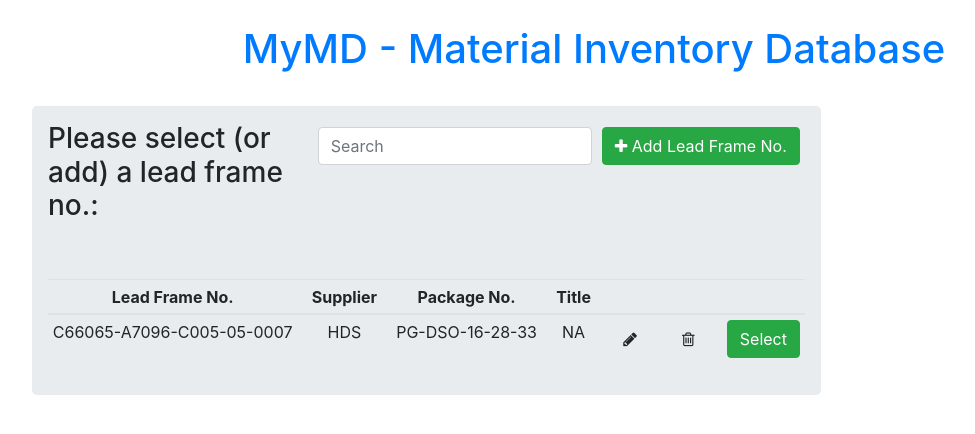
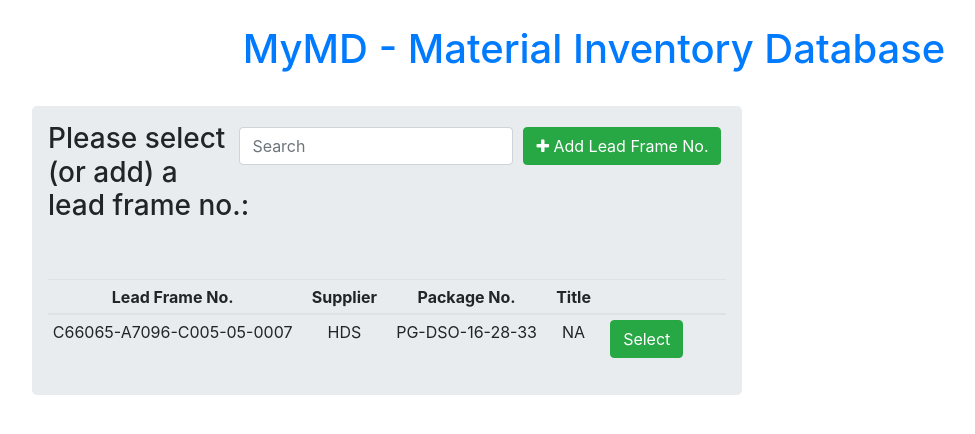
Before and after one commit to dsheah002/MyMDuser-old-, a Flask app: page /lead_type in a window 1280 px wide. Shown: the top 434 px of the page, without its empty margins (38-1013 px from the left). Run offline with Flask 2, Linux system fonts and the light colour scheme; data comes from the database, SQL or seed files in the repository; some libraries are stand-ins or nearby versions.

Commit message:
lead update

```diff
--- a/templates/lead_type.html
+++ b/templates/lead_type.html
@@ -69,17 +69,6 @@
                         <td>{{ lead.package_no }}</td>
                         <td></td>
                         <td>{{ lead.title }}</td>
-                        <td></td>
-
-                        <td>
-                            <a href="/lead_type/update/{{lead.lead_type_id}}" class="btn" data-toggle="modal"
-                               data-target="#modaledit{{lead.lead_type_id}}"><i class="fa fa-pencil"></i></a>
-                        </td>
-                        <td></td>
-                        <td>
-                            <a href="/lead_type/delete/{{lead.lead_type_id}}" class="btn"
-                               onclick="return confirm('Are You Sure To Delete?')"><i class="fa fa-trash-o"></i></a>
-                        </td>
                         <td></td>
                         <td>
                             <a href="/lead_type/{{ lead.lead_type_id }}" class="btn btn-success" >Select</a>
```
Also changed, not shown: templates/lead_description.html (+1 -13 lines).
